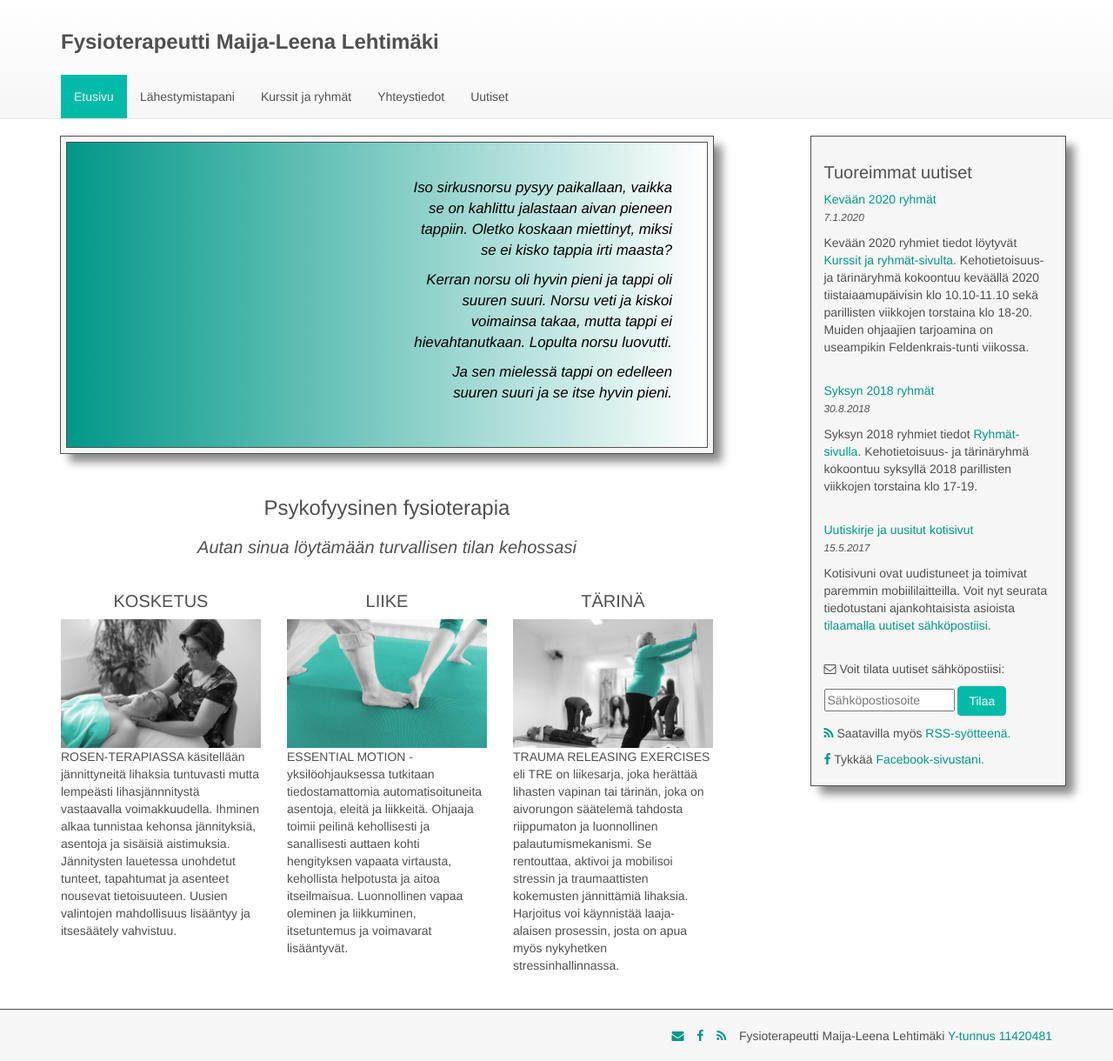
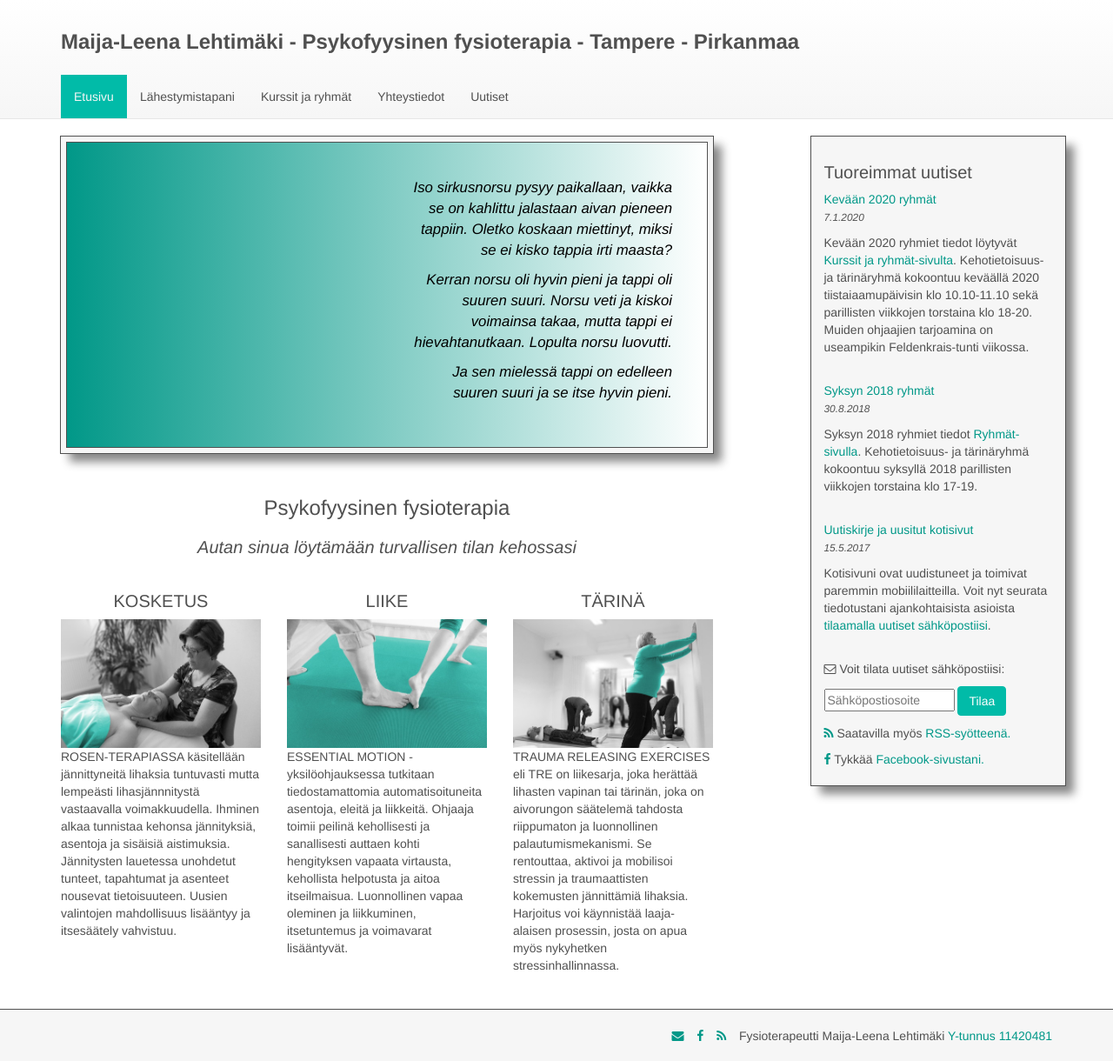
Before and after one commit to jluttine/maijaleenalehtimaki.fi, a Jekyll site: the page built from _pages/00-etusivu.html, in a window 1280 px wide. Shown: the whole page at 87% size. Built offline with Jekyll 4.4.1, drawn with Linux system fonts in a browser that asks for light colours.

Commit message:
Update _config.yml

```diff
--- a/_config.yml
+++ b/_config.yml
@@ -6,7 +6,8 @@
 # 'jekyll serve'. If you change this file, please restart the server process.
 
 # Site settings
-title: Fysioterapeutti Maija-Leena Lehtimäki
+title:  Maija-Leena Lehtimäki - Psykofyysinen fysioterapia - Tampere - Pirkanmaa
+header: Fysioterapeutti Maija-Leena Lehtimäki
 #email: your-email@domain.com
 description: >
   Rosen-terapeutti, Essential Motion -ohjaaja ja Trauma Releasing Exercises -ohjaaja.
```
